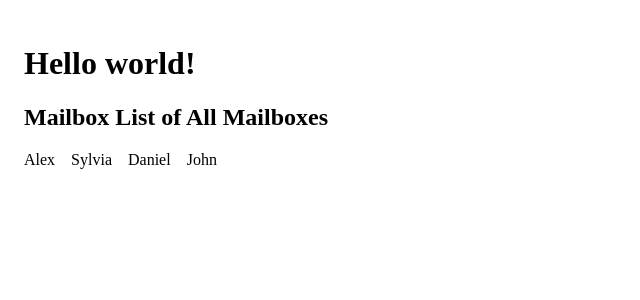
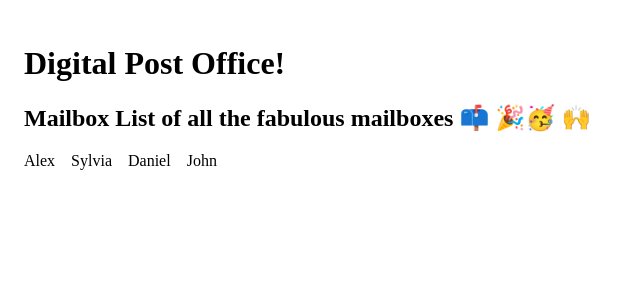
Before and after one commit to SylviaRemington/react-router-dom-lab, a React (Vite) app: page / in a window 1280 px wide. Shown: the top 300 px of the page, without its empty margins (0-640 px from the left). Built offline with nearby package versions, Linux system fonts and the light colour scheme.

Commit message:
adding different verbiage to h1 of App.jsx and also h2 of MailboxList.jsx

```diff
--- a/src/App.jsx
+++ b/src/App.jsx
@@ -16,7 +16,7 @@ const initialStateMailboxes = [
 const App = () => {
   return (
     <>
-      <h1>Hello world!</h1>
+      <h1>Digital Post Office!</h1>
       <MailboxList mailboxes={initialStateMailboxes}/>
     </>
   );
--- a/src/components/MailboxList/MailboxList.jsx
+++ b/src/components/MailboxList/MailboxList.jsx
@@ -4,7 +4,7 @@ const MailboxList = (props) => {
     console.log(props.mailboxes);
     return (
         <>
-        <h2>Mailbox List of All Mailboxes</h2>
+        <h2>Mailbox List of all the fabulous mailboxes 📫 🎉🥳 🙌 </h2>
         <ul>
             {props.mailboxes.map((currentMailbox) => (
                 <li key={currentMailbox.boxOwnerName}>{currentMailbox.boxOwnerName}</li>
```
